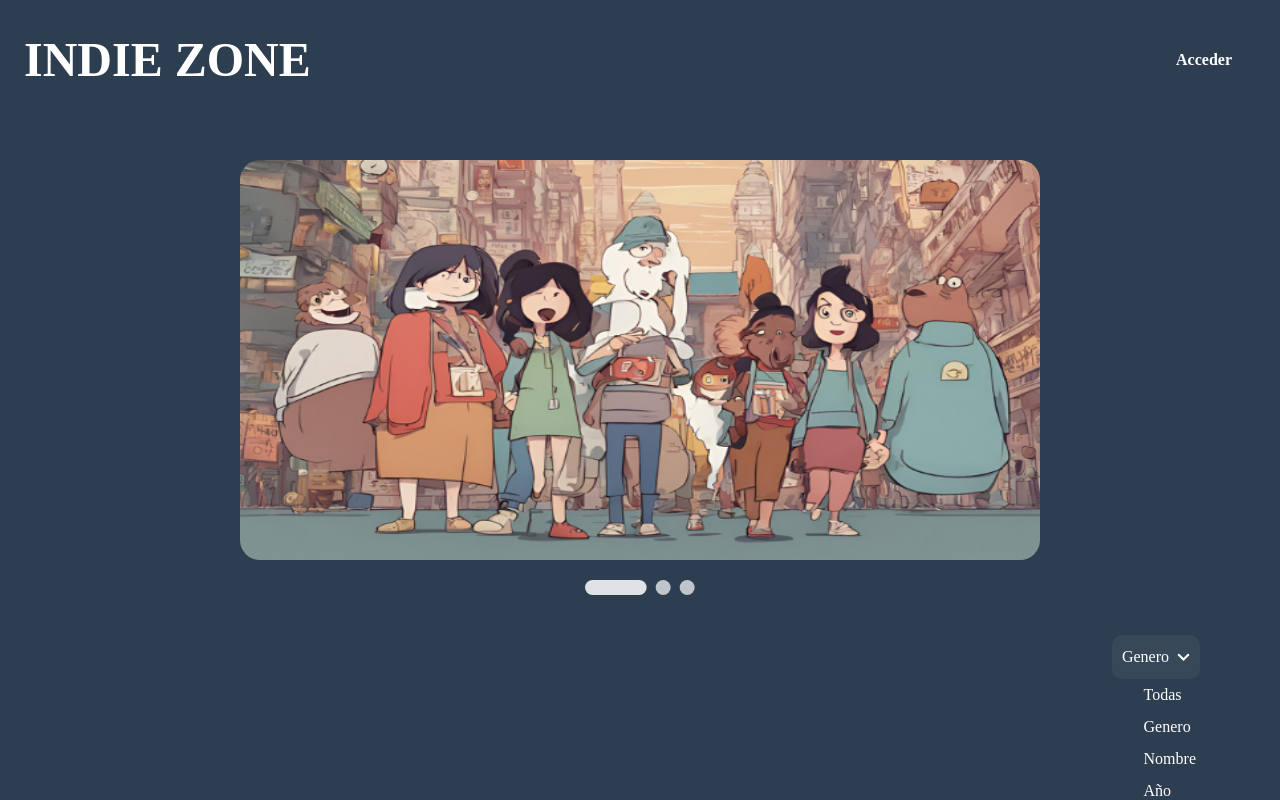
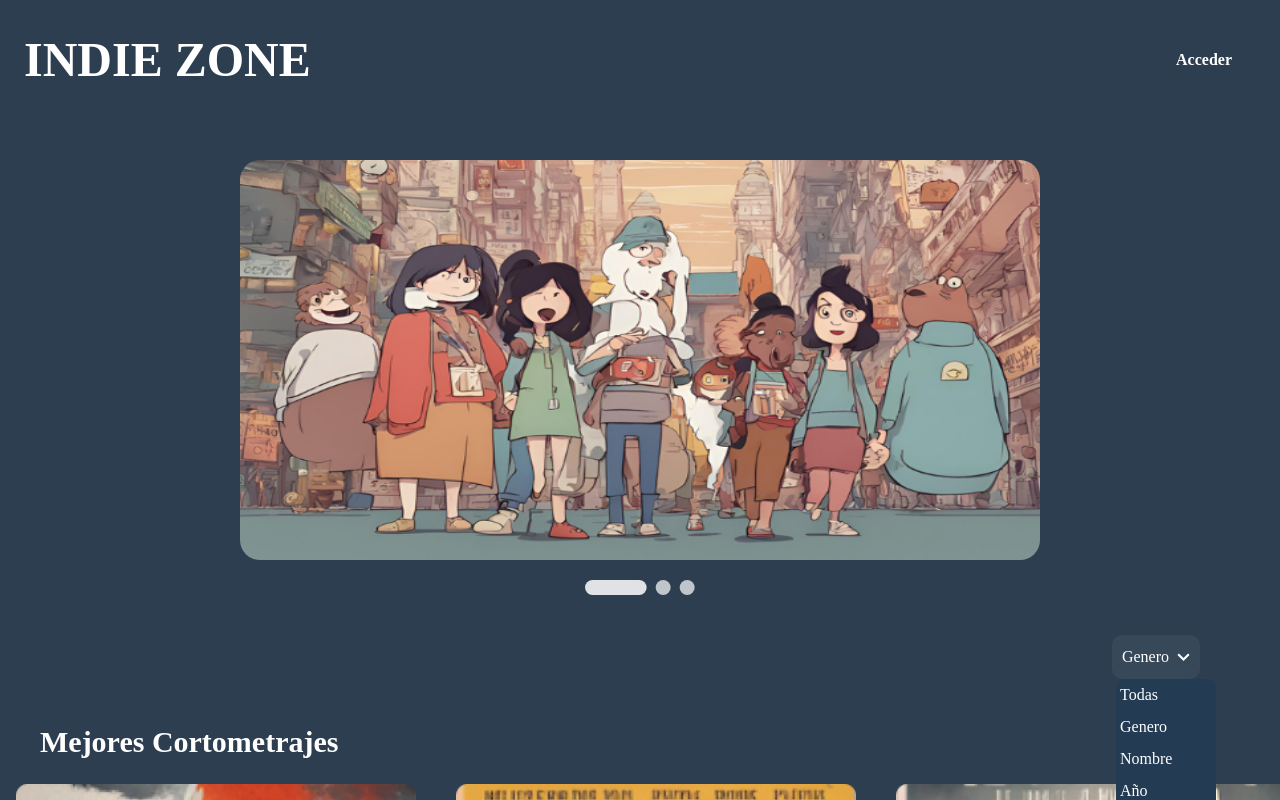
Before and after one commit to emanuelpps/s15-01-m-node-react-Private-, a React (Vite) app in the folder client/: page /home in a window 1280 px wide. Both pictures are taken after a click on the button "Genero". Shown: the top 800 px of the page. Built offline with nearby package versions, Linux system fonts and the light colour scheme; a web font is replaced by a local one.

Commit message:
genre filter correction

```diff
--- a/client/src/pages/home/components/home/genreFilter/GenreContainer.jsx
+++ b/client/src/pages/home/components/home/genreFilter/GenreContainer.jsx
@@ -20,7 +20,7 @@ function GenreContainer({ filterGenre, setGenreSelected, genreSelected }) {
         </button>
         {isDropdownOpen && (
           <div className="">
-            <div className="flex flex-col">
+            <div className="flex flex-col w-[100px]  absolute z-10 right-16 bg-[#233b53] rounded-[10px]">
               {filterGenre.map((genre) => (
                 <div
                   key={genre}
```
